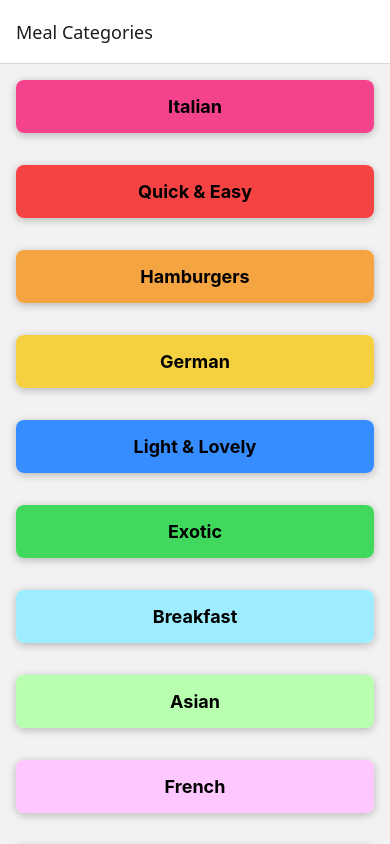
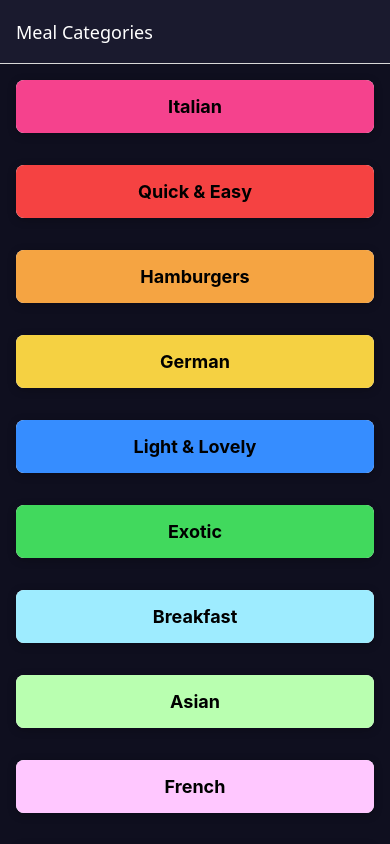
Before and after one commit to nedimm1/nedimm1-react_native_course_project3, a React Native app: screen / in a window 390 px wide. Built offline with nearby package versions, Linux system fonts and the light colour scheme.

Commit message:
yup, you guessed it, more styling

```diff
--- a/App.js
+++ b/App.js
@@ -12,17 +12,22 @@ export default function App() {
     <>
       <StatusBar style="light" />
       <NavigationContainer>
-        <Stack.Navigator>
+        <Stack.Navigator
+          screenOptions={{
+            headerStyle: { backgroundColor: "#1a1a2e" },
+            headerTintColor: "white",
+            contentStyle: { backgroundColor: "#0f0f1f" },
+          }}
+        >
           <Stack.Screen
             name="MealCategories"
             component={CategoriesScreen}
             options={{ title: "Meal Categories" }}
           />
-
           <Stack.Screen
             name="MealsOverview"
             component={MealsOverviewScreen}
-            options={{ title: "Meal Categories" }}
+            options={{ title: "Meals Overview" }}
           />
         </Stack.Navigator>
       </NavigationContainer>
```
